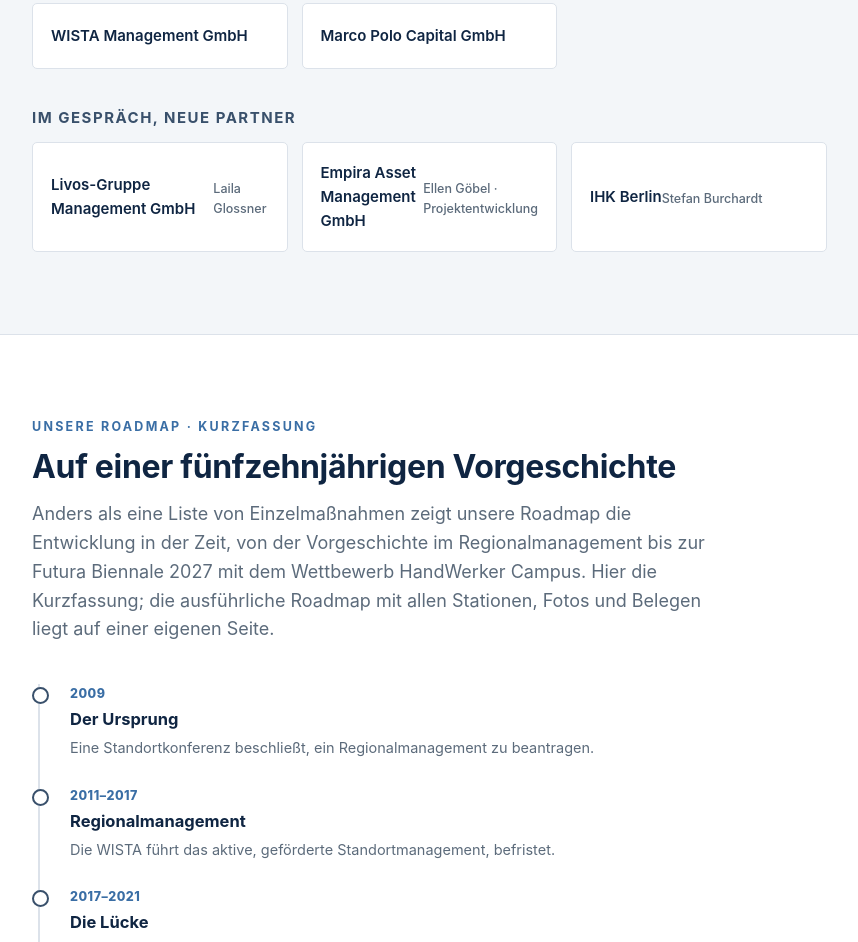
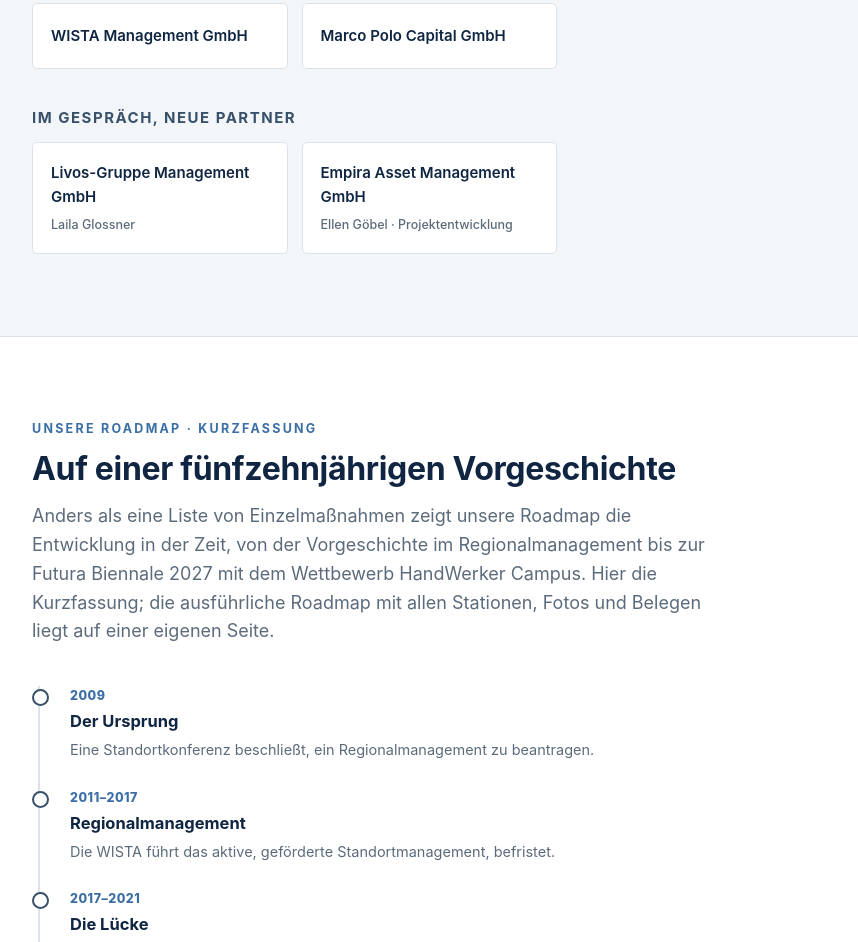
Before and after one commit to burmeister12439-futur2/Standortgemeinschaft-Schoeneweide, a plain HTML site: page index.html in a window 1280 px wide. Shown: the part 6341-7283 px from the top of the page, without its empty margins (76-934 px from the left). Drawn offline with Linux system fonts and the light colour scheme.

Commit message:
Add files via upload

```diff
--- a/index.html
+++ b/index.html
@@ -102,6 +102,7 @@
 @media(max-width:860px){.mgrid{grid-template-columns:repeat(2,1fr)}}
 @media(max-width:520px){.mgrid{grid-template-columns:1fr}}
 .partners{margin-top:40px}
+.partners .morg{flex-direction:column;align-items:flex-start;justify-content:center;gap:3px}
 .partners h3{font-size:15px;text-transform:uppercase;letter-spacing:.1em;color:var(--slate);margin-bottom:16px}
 
 /* ROADMAP */
@@ -699,7 +700,6 @@
       <div class="mgrid">
         <div class="morg">Livos-Gruppe Management GmbH<small>Laila Glossner</small></div>
         <div class="morg">Empira Asset Management GmbH<small>Ellen Göbel · Projektentwicklung</small></div>
-        <div class="morg">IHK Berlin<small>Stefan Burchardt</small></div>
       </div>
     </div>
   </div>
```
